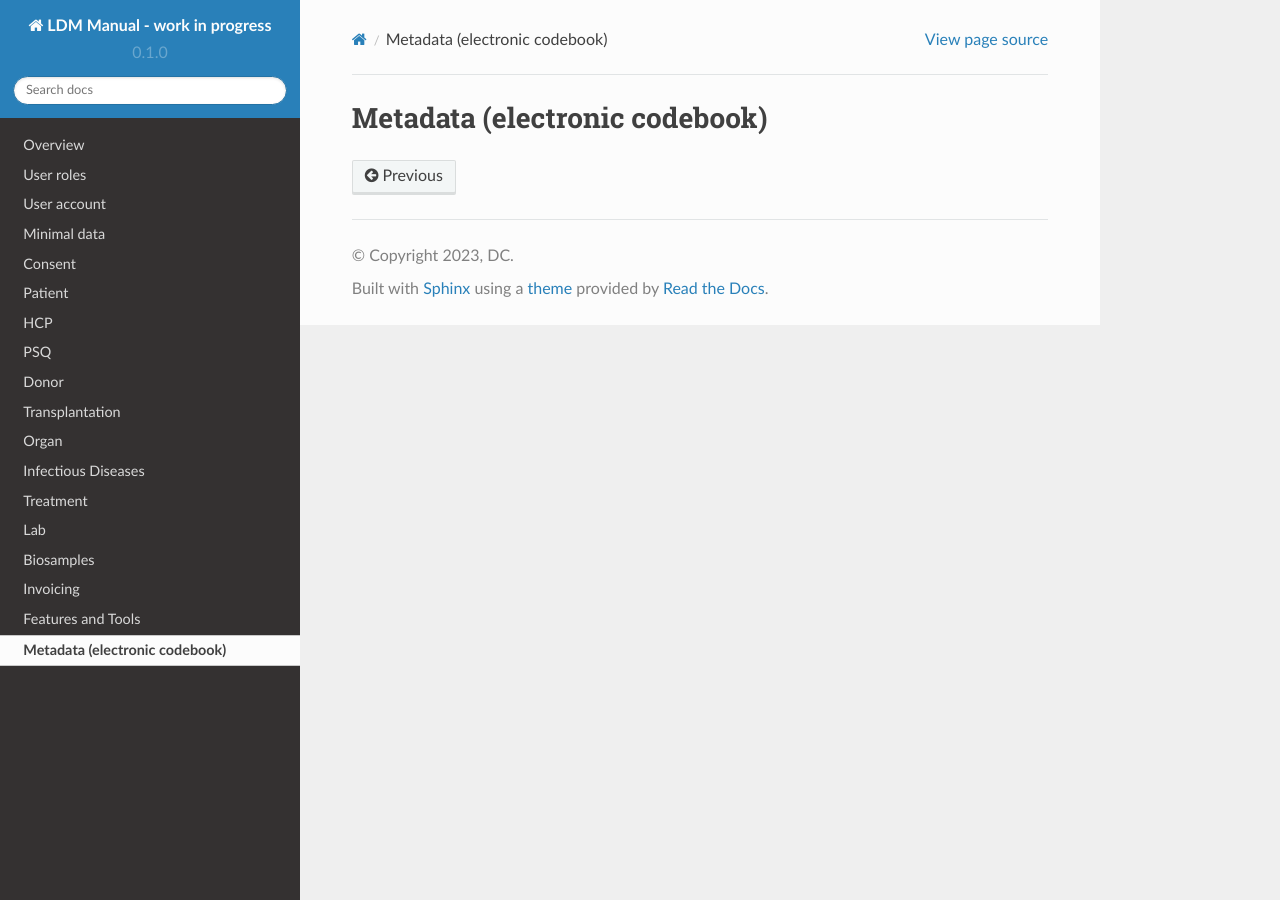
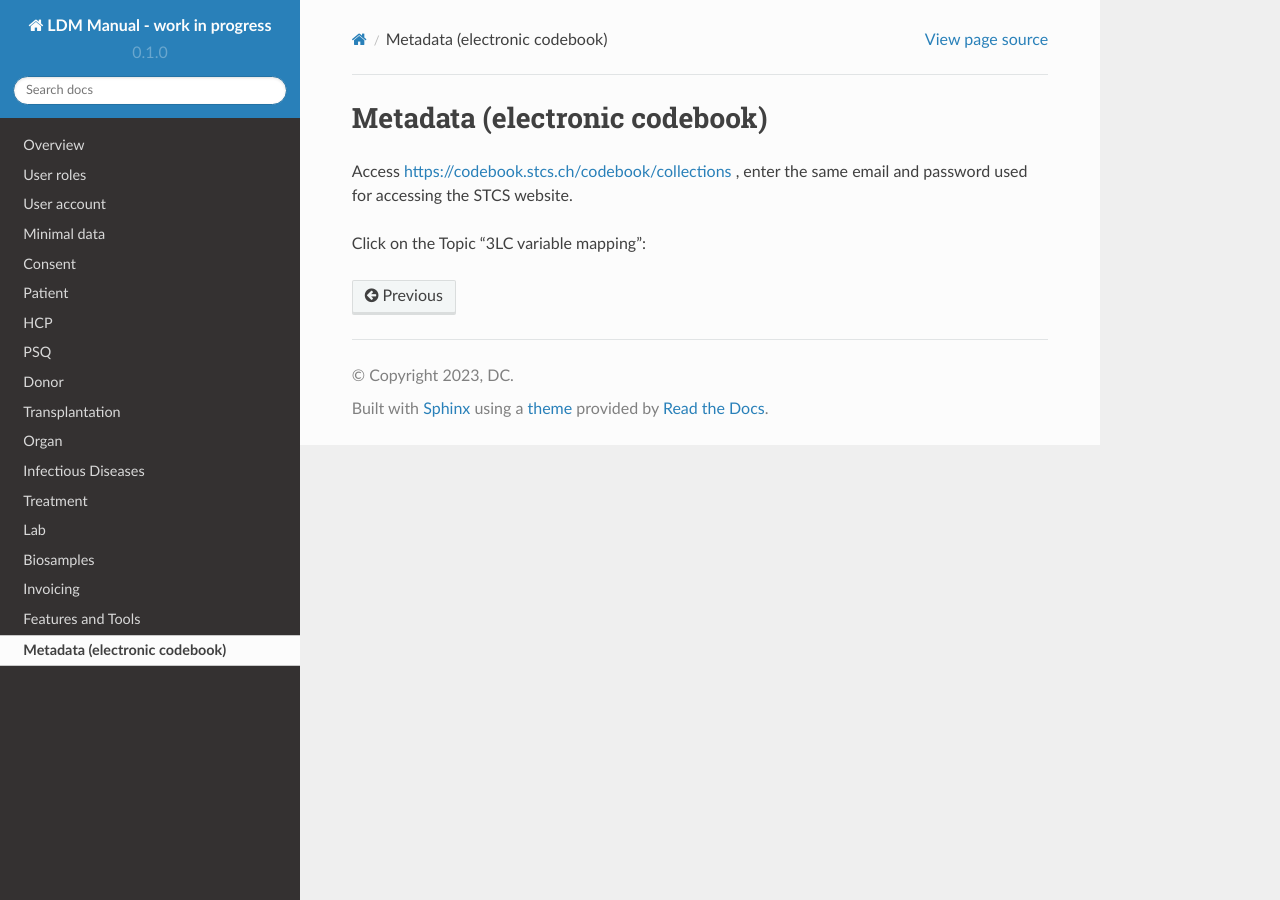
Before and after one commit to swiss-transplant-cohort-study/3LC-user-manual, a Sphinx documentation site: the page built from docs/source/metadata.rst, in a window 1280 px wide. Built offline with Sphinx 7.4.7 and the Read the Docs theme 2.0.0, drawn with Linux system fonts in a browser that asks for light colours.

Commit message:
Update metadata.rst

```diff
--- a/docs/source/metadata.rst
+++ b/docs/source/metadata.rst
@@ -1,2 +1,6 @@
 Metadata (electronic codebook)
 *******************************
+
+Access https://codebook.stcs.ch/codebook/collections , enter the same email and password used for accessing the STCS website.
+
+Click on the Topic "3LC variable mapping":
```
